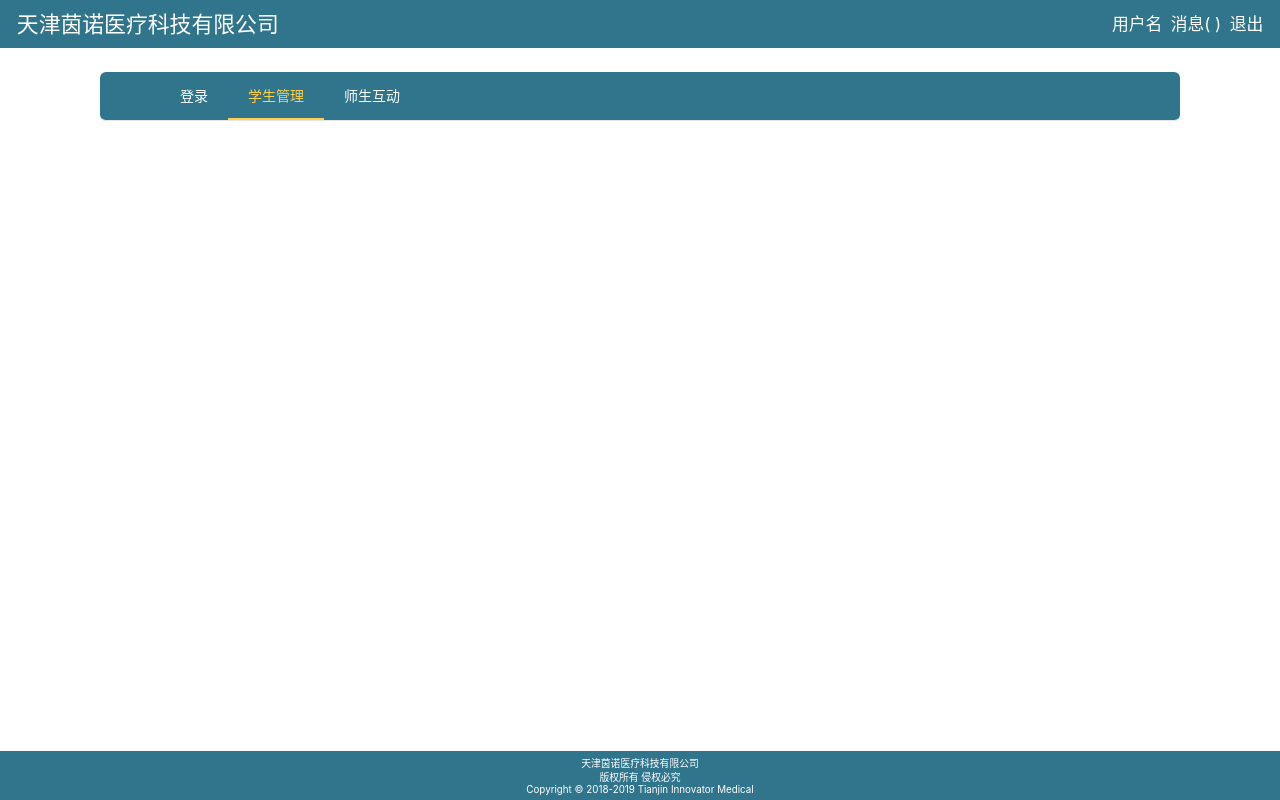
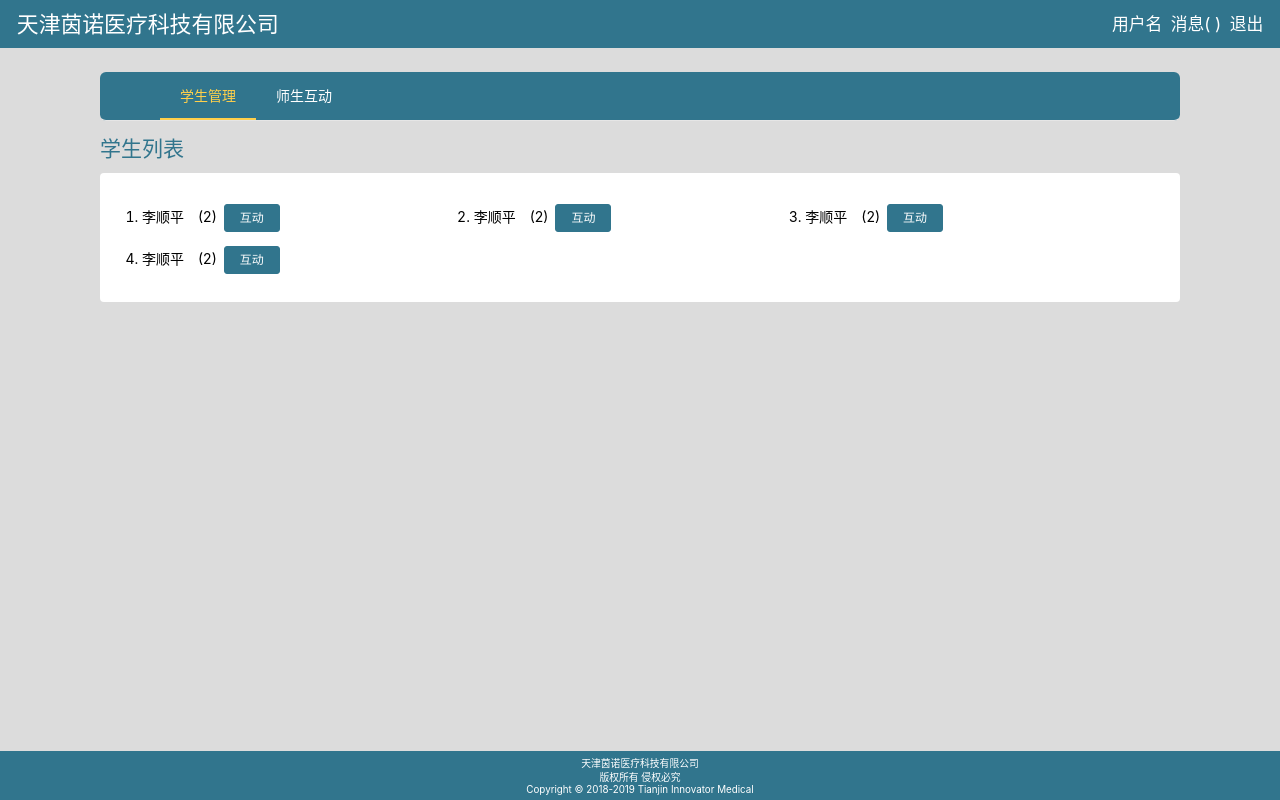
Before and after one commit to LiShunping/innovator, a Vue app: page / in a window 1280 px wide. Both pictures are taken after a click on the item "学生管理". Built offline with nearby package versions, Linux system fonts and the light colour scheme; a small style sheet from the web is missing.

Commit message:
feat: 完成学生列表页面布局

```diff
--- a/index.html
+++ b/index.html
@@ -4,7 +4,7 @@
     <meta charset="utf-8">
     <meta name="viewport" content="width=device-width,initial-scale=1.0">
     <title>innovator</title>
-    <link rel="stylesheet" href="//at.alicdn.com/t/font_894851_qiadlkp08d.css">
+    <link rel="stylesheet" href="//at.alicdn.com/t/font_894851_27todmbbdfp.css">
   </head>
   <body>
     <div id="app"></div>
--- a/src/App.vue
+++ b/src/App.vue
@@ -32,7 +32,6 @@
 </template>
 
 <script>
-import '@/assets/core.scss';
 import AppNav from '@/components/AppNav';
 import Login from '@/components/Login';
 import * as Request from '@/network/request';
--- a/src/assets/core.scss
+++ b/src/assets/core.scss
@@ -4,6 +4,7 @@ body {
   font-size: 14px;
   -webkit-font-smoothing: antialiased;
   -moz-osx-font-smoothing: grayscale;
+  background-color: #dcdcdc;
 }
 
 .clearfix {
@@ -18,3 +19,13 @@ body {
     visibility: hidden;
   }
 }
+
+.view-main {
+  .header {
+    padding: 0.8em 0;
+    .title {
+      font-size: 1.5em;
+      color: #31758d;
+    }
+  }
+}
--- /dev/null
+++ b/src/assets/element_ui.scss
@@ -0,0 +1,4 @@
+.el-button.el-button--primary {
+  background-color: #31758d;
+  border-color: #31758d;
+}
--- a/src/components/AppNav.vue
+++ b/src/components/AppNav.vue
@@ -8,7 +8,7 @@
       text-color="#fff"
       active-text-color="#ffd04b">
       <el-menu-item v-for="item in navs"
-        v-if="~item.meta.auth.indexOf(identity.role)"
+        v-if="~item.meta.auth.indexOf(identity.role) && item.name !== 'Login'"
         :key="item.path"
         :index="item.path">
         {{item.meta.title}}
--- a/src/components/StudentList.vue
+++ b/src/components/StudentList.vue
@@ -0,0 +1,65 @@
+<template>
+  <div class="view-student-list view-main">
+    <div class="header">
+      <span class="title">学生列表</span>
+    </div>
+
+    <ol class="student-list clearfix">
+      <li class="student" v-for="item in students">
+        <span class="name">{{item.name}}</span>
+        <i class="iconfont icon-mail"></i>
+        <span class="emails-num">({{item.emailsNum}})</span>
+        <el-button type="primary" size="mini">互动</el-button>
+      </li>
+    </ol>
+  </div>
+</template>
+
+<script>
+export default {
+  name: 'Login',
+
+  data() {
+    return {
+      students: [{
+        id: 1,
+        name: '李顺平',
+        emailsNum: 2,
+      }, {
+        id: 1,
+        name: '李顺平',
+        emailsNum: 2,
+      }, {
+        id: 1,
+        name: '李顺平',
+        emailsNum: 2,
+      }, {
+        id: 1,
+        name: '李顺平',
+        emailsNum: 2,
+      }],
+    };
+  },
+};
+</script>
+
+<style lang="scss" scoped>
+.view-student-list {
+  .student-list {
+    background-color: #fff;
+    padding: 1.6em 3em;
+    border-radius: 4px;
+    margin: 0;
+    li {
+      width: 33.3%;
+      height: 2em;
+      line-height: 2em;
+      margin: 0.5em 0;
+      float: left;
+      span, i {
+        margin-right: 0.5em;
+      }
+    }
+  }
+}
+</style>
--- a/src/helper/element_ui.js
+++ b/src/helper/element_ui.js
@@ -4,6 +4,7 @@
  */
 import Vue from 'vue';
 import 'element-ui/lib/theme-chalk/index.css';
+import '@/assets/element_ui.scss';
 
 import {
   Menu, MenuItem,
--- a/src/main.js
+++ b/src/main.js
@@ -2,6 +2,7 @@ import Vue from 'vue';
 import App from '@/App';
 import router from '@/router/index';
 import '@/helper/element_ui';
+import '@/assets/core.scss';
 
 Vue.config.productionTip = false;
 
```
